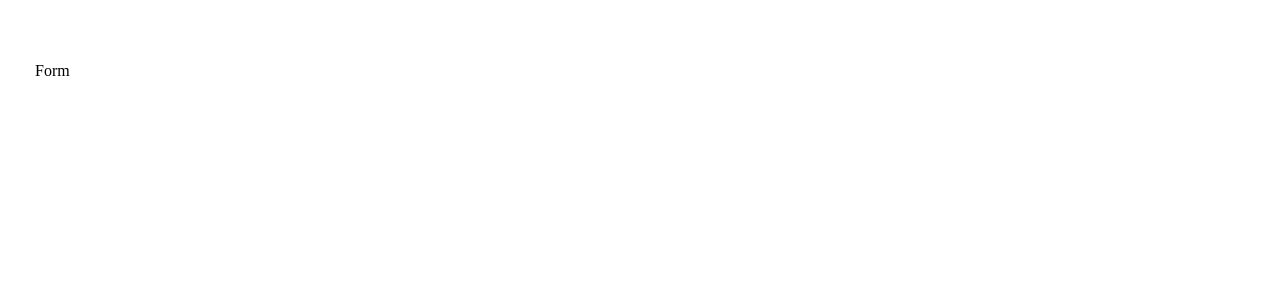
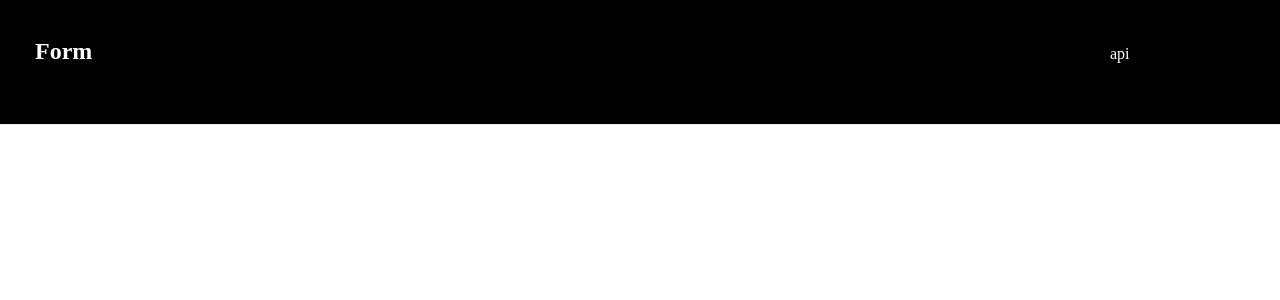
Before and after one commit to Tamuna-Z/Uni_lab, a React (Vite) app: page /form in a window 1280 px wide. Shown: the top 300 px of the page. Built offline with nearby package versions, Linux system fonts and the light colour scheme.

Commit message:
fetching data from localstorage to the header component

```diff
--- a/src/components/Header.jsx
+++ b/src/components/Header.jsx
@@ -1,22 +1,27 @@
 import React from 'react';
-import {StyledHeader} from "../styledcomponents/header.styled"
+import {StyledHeader,LiStyle,NavStyle,FormLogo,Wrapper} from "../styledcomponents/header.styled"
 
- function Header() {
+ function Header({selectedFile,formError}) {
+  const name = localStorage.getItem('userName');
+  const photo = localStorage.getItem('uploadedFile');
   return (
     <>
+    <Wrapper>
     <StyledHeader>
-    <nav>
-      <ul>
-        <li>Form</li>
-        {/* your name */}
-        <li>{}</li>
-        {/* api */}
-        <li>{}</li>
-        {/* photo */}
-        <li>{}</li>
-      </ul>
-    </nav>
-    </StyledHeader>
+
+    <FormLogo>Form</FormLogo>
+    <NavStyle>
+    <ul>
+     {name && <LiStyle>{name}</LiStyle>}
+
+      {/* api */}
+      <LiStyle>api</LiStyle>
+      {photo && <LiStyle><img src={photo} alt="User Photo" /></LiStyle>}
+
+    </ul>
+  </NavStyle>
+  </StyledHeader>
+    </Wrapper>
     </>
   )
 }
--- a/src/components/UploadPhoto.jsx
+++ b/src/components/UploadPhoto.jsx
@@ -42,6 +42,7 @@ function UploadPhoto() {
     e.preventDefault();
     if (selectedFile && name) {
       localStorage.setItem("userName", name);
+      localStorage.setItem("file", selectedFile);
       setFormError("");
     //   alert(`Hello, ${name}!`);
     navigate('/form');
--- a/src/styledcomponents/header.styled.js
+++ b/src/styledcomponents/header.styled.js
@@ -1,8 +1,27 @@
 import styled from "styled-components";
+export const Wrapper=styled.div`
+background-color:black;
+`
 export const StyledHeader=styled.header`
 width:100%;
+height:120px;
 display:flex;
 justify-content:space-between;
 align-items:center;
 padding:62px 35px ;
+border-bottom:1px solid #EBEBEB;
 `
+export const FormLogo = styled.h2`
+width:111px;
+height:49px;
+color:white;
+`
+export const LiStyle=styled.li`
+margin:50px;
+color:white;
+width:85px;
+height: 35px;
+`
+export const NavStyle=styled.nav`
+display:flex;
+`
```
